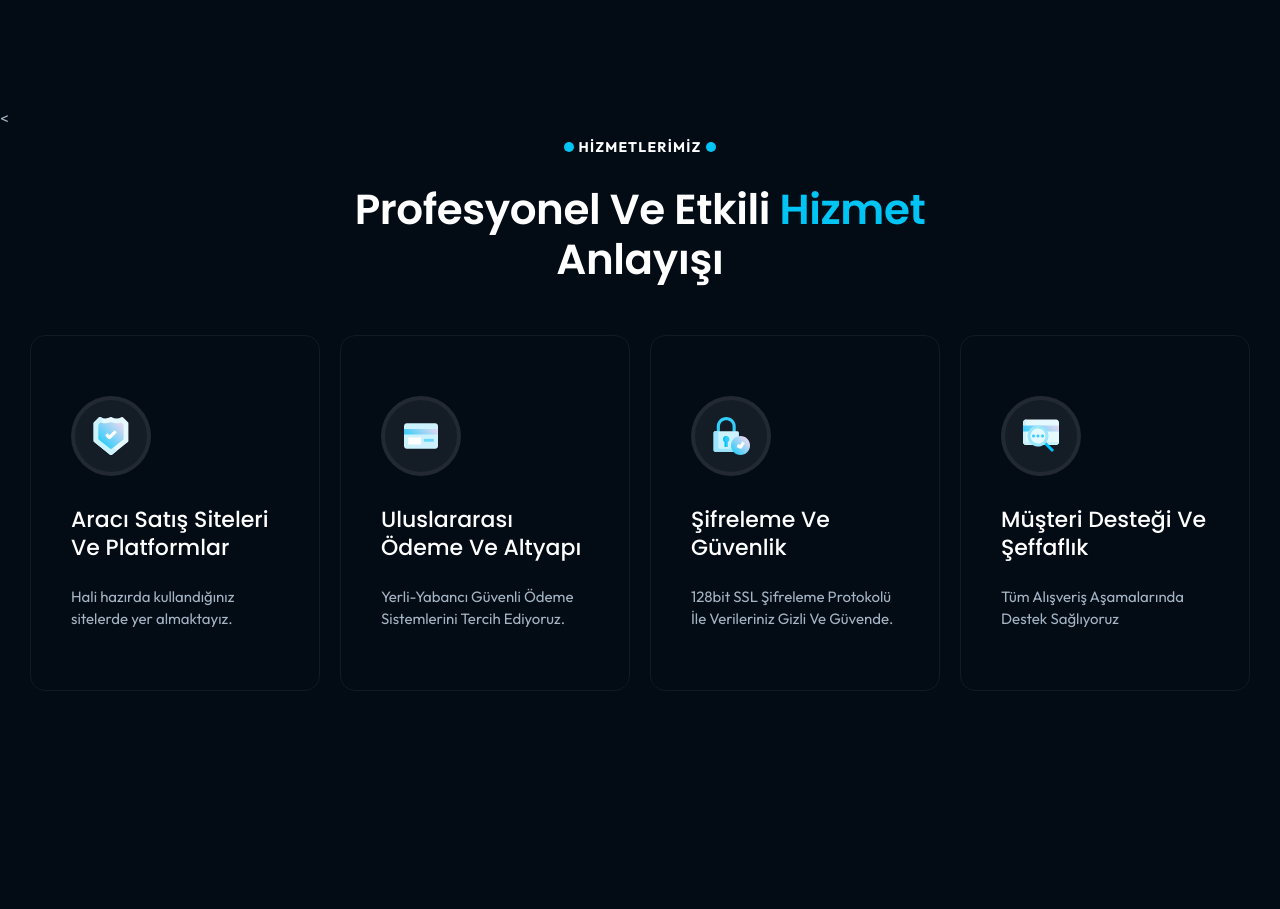
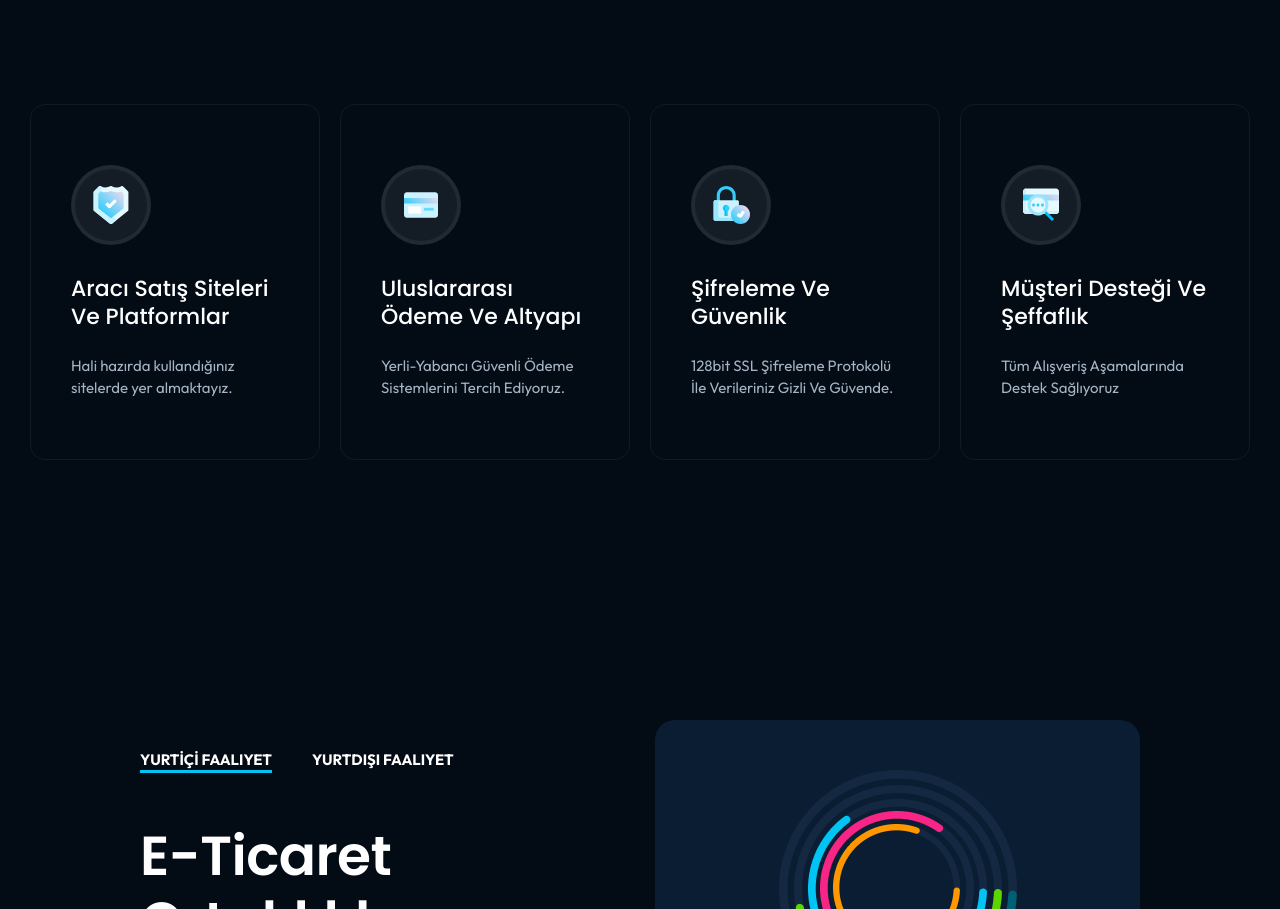
Before and after one commit to kaanvice/mitras.github.io, a plain HTML site: page index.html in a window 1280 px wide. Shown: the part 960-1869 px from the top of the page. Drawn offline with Linux system fonts and the light colour scheme; some packages are replaced by stand-ins of ours; a script that the page names is missing.

Commit message:
Add files via upload

```diff
--- a/index.html
+++ b/index.html
@@ -148,16 +148,13 @@
             </section>
             <!-- about-area-end -->
 
-            <
+
             <!-- choose-area -->
             <section class="choose-area pb-130">
                 <div class="container">
                     <div class="row justify-content-center">
                         <div class="col-xl-6">
-                            <div class="section-title text-center mb-50">
-                                <span class="sub-title">HİZMETLERİMİZ</span>
-                                <h2 class="title">Profesyonel Ve Etkili <span>Hizmet</span> Anlayışı</h2>
-                            </div>
+
                         </div>
                     </div>
                     <div class="row choose-active">
```
